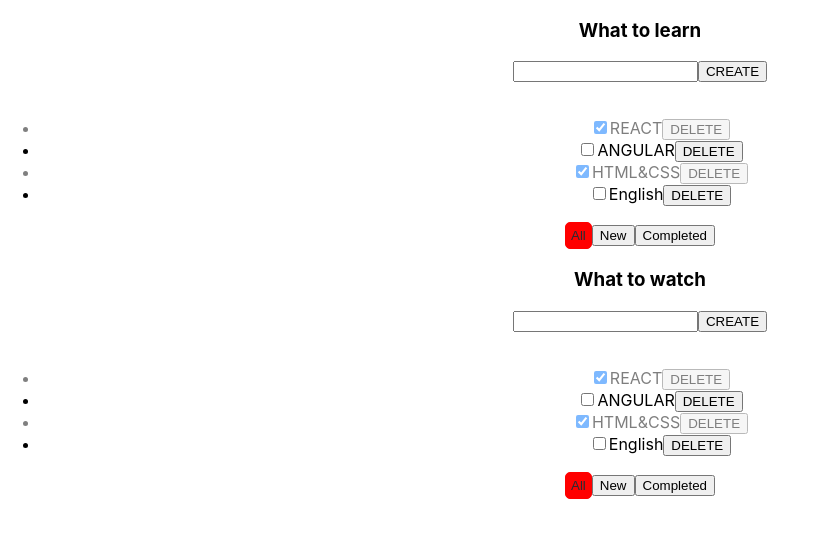
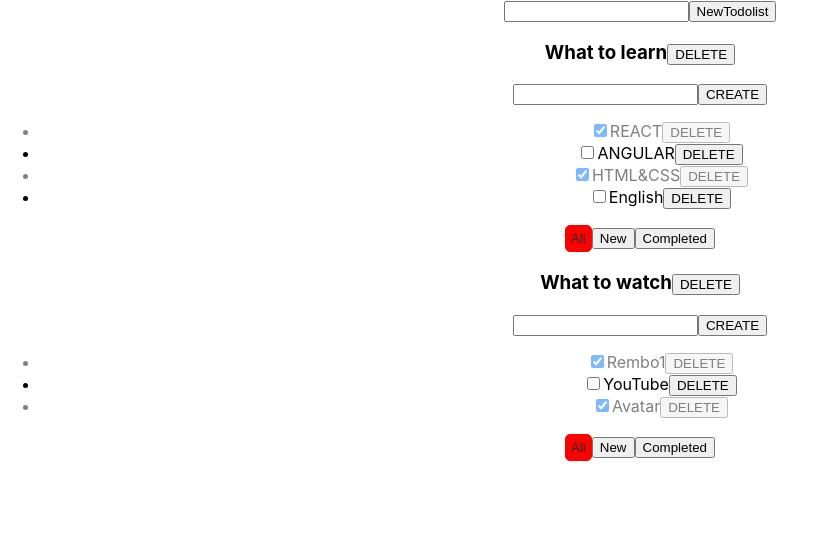
Before and after one commit to pavelminsk1979/-finalTodolist, a React (Create React App) app: page / in a window 1280 px wide. Shown: the top 538 px of the page, without its empty margins (0-816 px from the left). Built offline with nearby package versions, Linux system fonts and the light colour scheme.

Commit message:
component CreateItemForm

```diff
--- a/src/App.tsx
+++ b/src/App.tsx
@@ -2,6 +2,7 @@ import React, {useState} from 'react';
 import './App.css';
 import {Todolist} from "./Todolist";
 import {v1} from "uuid";
+import {CreateItemForm} from "./CreateItemForm";
 
 export type TaskType = {
     id: string
@@ -17,6 +18,10 @@ export type StateTodolistType = {
     filter: FilterType
 }
 
+export type StateTaskType = {
+    [key:string]:TaskType[]
+}
+
 function App() {
 
     const todolistId1 = v1()
@@ -28,7 +33,7 @@ function App() {
 
     ])
 
-    const [tasks, setTasks] = useState({
+    const [tasks, setTasks] = useState<StateTaskType>({
     [todolistId1]:[
         {id: v1(), title: 'REACT', isDone: true},
         {id: v1(), title: 'ANGULAR', isDone: false},
@@ -36,12 +41,18 @@ function App() {
         {id: v1(), title: 'English', isDone: false},
     ],
         [todolistId2]:[
-            {id: v1(), title: 'REACT', isDone: true},
-            {id: v1(), title: 'ANGULAR', isDone: false},
-            {id: v1(), title: 'HTML&CSS', isDone: true},
-            {id: v1(), title: 'English', isDone: false},
+            {id: v1(), title: 'Rembo1', isDone: true},
+            {id: v1(), title: 'YouTube', isDone: false},
+            {id: v1(), title: 'Avatar', isDone: true}
         ],
     })
+
+    const createTodolistHundler = (text: string) => {
+        const newTodolistId=v1()
+        setTodolists([{
+            id: newTodolistId, title: text, filter: 'all'},...todolists])
+        setTasks({[newTodolistId]:[],...tasks})
+    }
 
     const createTask = (idTodolist: string,text: string) => {
         setTasks({...tasks,[idTodolist]:[
@@ -62,10 +73,19 @@ function App() {
         setTodolists(todolists.map(el=>el.id===idTodolist?{...el,filter:valueFilter}:el))
     }
 
+    const deleteTodolist = (idTodolist: string) => {
+        setTodolists(todolists.filter(e=>e.id!==idTodolist))
+        delete tasks[idTodolist]
+        setTasks({...tasks})
+    }
+
 
 
     return (
         <div className="App">
+
+           <CreateItemForm name={'NewTodolist'} callback={createTodolistHundler}/>
+
             {
                 todolists.map(todol => {
 
@@ -78,6 +98,7 @@ function App() {
 
                     return (
                         <Todolist
+                            deleteTodolist={deleteTodolist}
                             key={todol.id}
                             idTodolist={todol.id}
                             filter={todol.filter}
--- /dev/null
+++ b/src/CreateItemForm.tsx
@@ -0,0 +1,54 @@
+import React, {ChangeEvent, KeyboardEvent, useState} from 'react';
+import stule from "./Todolist.module.css";
+
+type CreateItemFormType = {
+    name:string
+    callback:(text: string)=>void
+}
+
+
+export const CreateItemForm = ({name,callback}: CreateItemFormType) => {
+
+    const [text, setText] = useState('')
+    const [inputError, setInputError] = useState<string | null>(null)
+
+    const onClickCreateTask = () => {
+        if (text.trim() !== '') {
+            callback( text.trim())
+            setText('')
+        } else {
+            setInputError('Text reguared')
+        }
+
+    }
+
+    const onChangeCreateText = (event: ChangeEvent<HTMLInputElement>) => {
+        if (inputError) {
+            setInputError(null)
+        }
+        setText(event.currentTarget.value)
+    }
+
+    const onKeyPressCreateText = (e: KeyboardEvent<HTMLInputElement>) => {
+        if (e.key === 'Enter') {
+            onClickCreateTask()
+        }
+    }
+
+    return (
+        <div>
+            <input
+                className={inputError ? stule.inputError : ''}
+                onKeyPress={onKeyPressCreateText}
+                onChange={onChangeCreateText}
+                value={text}/>
+
+            <button
+                onClick={onClickCreateTask}
+            >{name}
+            </button>
+
+            {inputError ? <div className={stule.messageError}>{inputError}</div> : <br/>}
+        </div>
+    )
+}
--- a/src/Todolist.tsx
+++ b/src/Todolist.tsx
@@ -1,15 +1,17 @@
-import React, {ChangeEvent, KeyboardEvent, useState} from "react";
+import React from "react";
 import {FilterType, TaskType} from "./App";
 import stule from "./Todolist.module.css";
+import {CreateItemForm} from "./CreateItemForm";
 
 type TodolistType = {
     filter: FilterType
     title: string
     filterTasks: TaskType[]
-    deleteTask: (idTodolist: string,idTask: string) => void
-    changeCheckboxTask: (idTodolist: string,idTask: string, valueCheckbox: boolean) => void
-    filterTodolist: (idTodolist: string,valueFilter: FilterType) => void
-    createTask: (idTodolist: string,text: string) => void
+    deleteTask: (idTodolist: string, idTask: string) => void
+    deleteTodolist: (idTodolist: string) => void
+    changeCheckboxTask: (idTodolist: string, idTask: string, valueCheckbox: boolean) => void
+    filterTodolist: (idTodolist: string, valueFilter: FilterType) => void
+    createTask: (idTodolist: string, text: string) => void
     idTodolist: string
 }
 
@@ -21,63 +23,44 @@ export const Todolist = ({
                              createTask,
                              changeCheckboxTask,
                              filter,
-                             idTodolist
+                             idTodolist, deleteTodolist
                          }: TodolistType) => {
 
-    const [text, setText] = useState('')
-    const [inputError, setInputError] = useState<string | null>(null)
 
     const changeCheckboxTaskHundler = (idTask: string, valueCheckbox: boolean) => {
-        changeCheckboxTask(idTodolist,idTask, valueCheckbox)
+        changeCheckboxTask(idTodolist, idTask, valueCheckbox)
     }
 
-    const onChangeCreateText = (event: ChangeEvent<HTMLInputElement>) => {
-        if (inputError) {
-            setInputError(null)
-        }
-        setText(event.currentTarget.value)
-    }
-
-    const onClickCreateTask = () => {
-        if (text.trim() !== '') {
-            createTask(idTodolist,text.trim())
-            setText('')
-        } else {
-            setInputError('Text reguared')
-        }
-
-    }
-
-    const onKeyPressCreateText = (e: KeyboardEvent<HTMLInputElement>) => {
-        if (e.key === 'Enter') {
-            onClickCreateTask()
-        }
+    const createTaskHundler = (text: string) => {
+        createTask(idTodolist, text)
     }
 
     const onClickDeleteTask = (idTask: string) => {
-        deleteTask(idTodolist,idTask)
+        deleteTask(idTodolist, idTask)
     }
 
     const onClickFiltrTodolist = (valueFilter: FilterType) => {
-        filterTodolist(idTodolist,valueFilter)
+        filterTodolist(idTodolist, valueFilter)
+    }
+
+    const deleteTodolistHundler = () => {
+        deleteTodolist(idTodolist)
     }
 
     return (
         <div>
 
-            <h3>{title}</h3>
-            <div>
-                <input
-                    className={inputError ? stule.inputError : ''}
-                    onKeyPress={onKeyPressCreateText}
-                    onChange={onChangeCreateText}
-                    value={text}/>
+            <h3>{title}
                 <button
-                    onClick={onClickCreateTask}
-                >CREATE
+                    onClick={deleteTodolistHundler}
+                >DELETE
                 </button>
-            </div>
-            {inputError ? <div className={stule.messageError}>{inputError}</div> : <br/>}
+            </h3>
+
+            <CreateItemForm
+                name={'CREATE'}
+                callback={createTaskHundler}/>
+
             <ul>
                 {
                     filterTasks.map(e => {
--- a/src/index.tsx
+++ b/src/index.tsx
@@ -8,9 +8,7 @@ const root = ReactDOM.createRoot(
   document.getElementById('root') as HTMLElement
 );
 root.render(
-  <React.StrictMode>
     <App />
-  </React.StrictMode>
 );
 
 // If you want to start measuring performance in your app, pass a function
```
